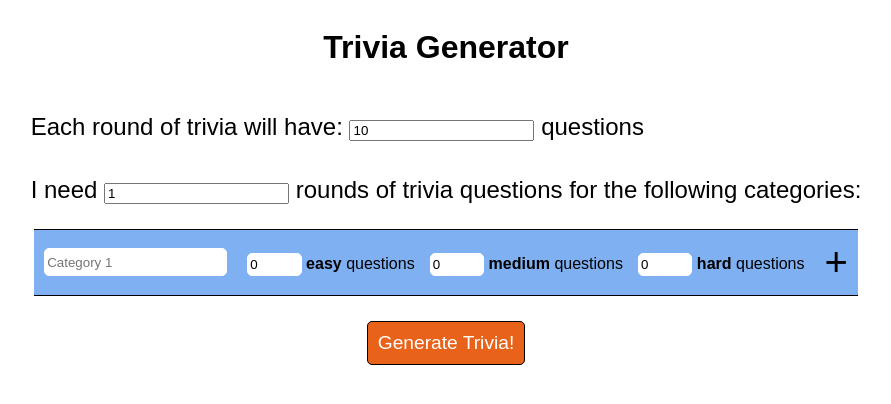
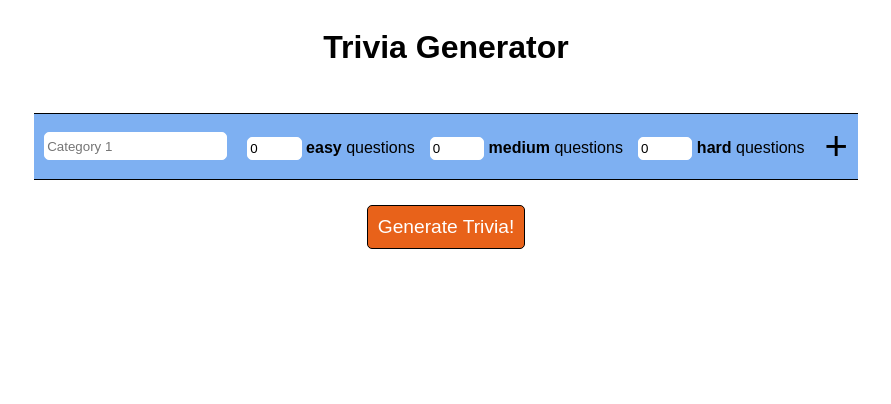
Before and after one commit to landaverdend/trivia-generator, a React (Vite) app in the folder frontend/: page / in a window 1280 px wide. Shown: the top 404 px of the page, without its empty margins (194-1085 px from the left). Built offline with nearby package versions, Linux system fonts and the light colour scheme.

Commit message:
removed unused code

```diff
--- a/frontend/src/components/formContainer/FormContainer.tsx
+++ b/frontend/src/components/formContainer/FormContainer.tsx
@@ -48,7 +48,6 @@ function DifficultyInput({
 
 function CategoryCard({
   index,
-  questionsPerRound,
   onRemove,
   onAdd,
   category,
@@ -56,7 +55,6 @@ function CategoryCard({
   isLast,
 }: {
   index: number;
-  questionsPerRound: number;
   onRemove: () => void;
   onAdd: () => void;
   category: Category;
@@ -84,7 +82,7 @@ function CategoryCard({
             key={difficulty}
             label={difficulty}
             value={category.difficulties[difficulty]}
-            max={questionsPerRound}
+            max={20}
             onChange={(value) => updateDifficulty(difficulty, value)}
           />
         ))}
@@ -97,8 +95,6 @@ function CategoryCard({
 }
 
 export default function FormContainer() {
-  const [rounds, setRounds] = useState(1);
-  const [questionsPerRound, setQuestionsPerRound] = useState(10);
   const [categories, setCategories] = useState<Category[]>([
     {
       topic: '',
@@ -140,8 +136,6 @@ export default function FormContainer() {
 
     try {
       const response = await generateTrivia({
-        numQuestions: questionsPerRound,
-        triviaRounds: rounds,
         categories,
       });
       setResult(response);
@@ -156,24 +150,11 @@ export default function FormContainer() {
     <div className="page-container">
       <h1>Trivia Generator</h1>
 
-      <div className="initial-form-container">
-        <span>
-          Each round of trivia will have:{' '}
-          <input type="number" min="1" value={questionsPerRound} onChange={(e) => setQuestionsPerRound(Number(e.target.value))} />{' '}
-          questions
-        </span>
-        <span>
-          I need <input type="number" min="1" value={rounds} onChange={(e) => setRounds(Number(e.target.value))} /> rounds of
-          trivia questions for the following categories:
-        </span>
-      </div>
-
       <div className="form-container">
         {categories.map((category, i) => (
           <CategoryCard
             key={i}
             index={i}
-            questionsPerRound={questionsPerRound}
             category={category}
             onChange={(category) => handleCategoryChange(i, category)}
             onRemove={() => removeCategory(i)}
--- a/frontend/src/controller/prompt.ts
+++ b/frontend/src/controller/prompt.ts
@@ -1,6 +1,5 @@
 export const PROMPT_1 = `
-  You are a trivia generator. You will make {triviaRounds} of trivia, with each round consisting of {numQuestions} in it.
-  For example, for 10 rounds with 5 questions each, you would generate 50 questions total. Each piece of trivia will be unique.
+  You are a trivia generator. Each piece of trivia will be unique.
   I will pass you a list of categories, each with a breakdown of the difficulty of the questions in that category.
   Each category will have a certain amount of easy, medium, and hard questions.
   You will make trivia for the following categories: {categories}.
--- a/frontend/src/types/api.d.ts
+++ b/frontend/src/types/api.d.ts
@@ -1,8 +1,5 @@
 export type PostBody = {
-  numQuestions: number;
-  triviaRounds: number;
   categories: Array<Category>;
-  shouldIncludeSources?: boolean;
 };
 
 export type ErrorResponse = {
```
Also changed, not shown: frontend/src/controller/controller.ts (+2 -9 lines).
